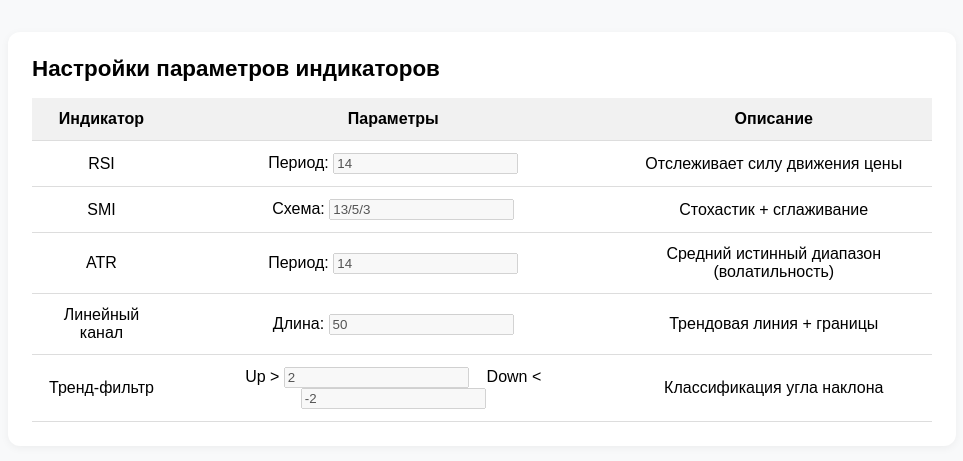
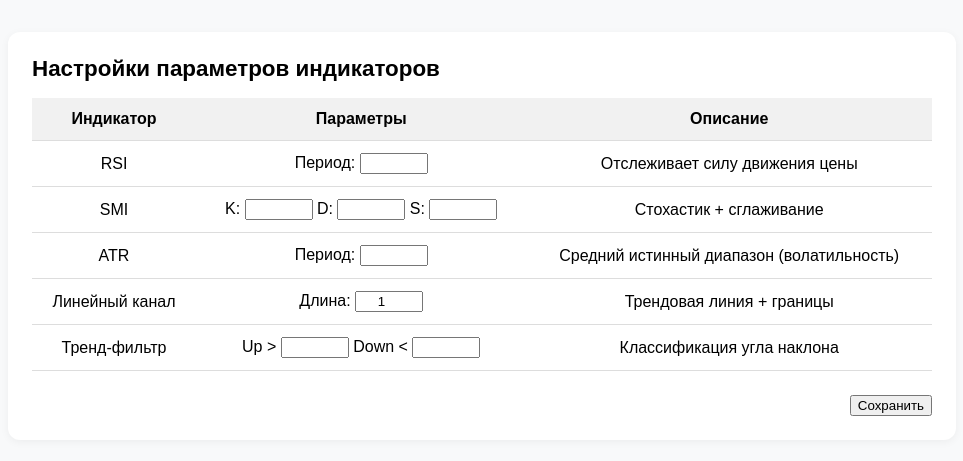
Before and after one commit to wingsofphoenix2013/trading-platform, a FastAPI app: template web/templates/indicators_param.html in a window 1280 px wide. Shown: the top 461 px of the page, without its empty margins (158-1121 px from the left). Run offline with FastAPI, Linux system fonts and the light colour scheme; the template is opened without the code that fills it: most values are stand-ins (such as "Sample title", 1, 10 or a date in 2020).

Commit message:
Форма настроек индикаторов и обработка POST-запроса

```diff
--- a/web/templates/indicators_param.html
+++ b/web/templates/indicators_param.html
@@ -1,4 +1,4 @@
-<!-- indicators_param.html — Страница настройки параметров индикаторов -->
+<!-- indicators_param.html — Страница настройки параметров индикаторов с формой -->
 <!DOCTYPE html>
 <html lang="ru">
 <head>
@@ -11,12 +11,15 @@
         th, td { padding: 0.75rem; border-bottom: 1px solid #ddd; text-align: center; }
         th { background: #f1f1f1; font-weight: 600; }
         .title { margin-bottom: 1rem; font-size: 1.4rem; font-weight: bold; }
+        .submit-row { text-align: right; margin-top: 1.5rem; }
+        input[type=number], input[type=text] { width: 60px; text-align: center; }
     </style>
 </head>
 <body>
 <div class="card">
     <div class="title">Настройки параметров индикаторов</div>
 
+    <form method="post" action="/indicators/settings">
         <table>
             <thead>
                 <tr>
@@ -28,35 +31,43 @@
             <tbody>
                 <tr>
                     <td>RSI</td>
-                <td>Период: <input type="number" value="14" disabled></td>
+                    <td>Период: <input type="number" name="rsi_period" value="{{ settings['rsi']['period'] if settings.get('rsi') else 14 }}"></td>
                     <td>Отслеживает силу движения цены</td>
                 </tr>
                 <tr>
                     <td>SMI</td>
-                <td>Схема: <input type="text" value="13/5/3" disabled></td>
+                    <td>
+                        K: <input type="number" name="smi_k" value="{{ settings['smi']['k'] if settings.get('smi') else 13 }}">
+                        D: <input type="number" name="smi_d" value="{{ settings['smi']['d'] if settings.get('smi') else 5 }}">
+                        S: <input type="number" name="smi_s" value="{{ settings['smi']['s'] if settings.get('smi') else 3 }}">
+                    </td>
                     <td>Стохастик + сглаживание</td>
                 </tr>
                 <tr>
                     <td>ATR</td>
-                <td>Период: <input type="number" value="14" disabled></td>
+                    <td>Период: <input type="number" name="atr_period" value="{{ settings['atr']['period'] if settings.get('atr') else 14 }}"></td>
                     <td>Средний истинный диапазон (волатильность)</td>
                 </tr>
                 <tr>
                     <td>Линейный канал</td>
-                <td>Длина: <input type="number" value="50" disabled></td>
+                    <td>Длина: <input type="number" name="lr_length" value="{{ settings['lr']['length'] if settings.get('lr') else 50 }}"></td>
                     <td>Трендовая линия + границы</td>
                 </tr>
                 <tr>
                     <td>Тренд-фильтр</td>
                     <td>
-                    Up > <input type="number" value="2" step="0.1" disabled>
-                    &nbsp;&nbsp;
-                    Down < <input type="number" value="-2" step="0.1" disabled>
+                        Up > <input type="number" name="lr_angle_up" step="0.1" value="{{ settings['lr']['angle_up'] if settings.get('lr') else 2 }}">
+                        Down < <input type="number" name="lr_angle_down" step="0.1" value="{{ settings['lr']['angle_down'] if settings.get('lr') else -2 }}">
                     </td>
                     <td>Классификация угла наклона</td>
                 </tr>
             </tbody>
         </table>
+
+        <div class="submit-row">
+            <button type="submit">Сохранить</button>
+        </div>
+    </form>
 </div>
 </body>
 </html>
--- a/web/web_main.py
+++ b/web/web_main.py
@@ -454,3 +454,39 @@ async def indicators_main_page(request: Request, symbol: str = None):
 @app.get("/indicators/settings", response_class=HTMLResponse)
 async def indicators_param_page(request: Request):
     return templates.TemplateResponse("indicators_param.html", {"request": request})
+# 21. Обновление параметров индикаторов
+@app.post("/indicators/settings", response_class=HTMLResponse)
+async def update_indicator_settings(
+    request: Request,
+    rsi_period: int = Form(...),
+    smi_k: int = Form(...),
+    smi_d: int = Form(...),
+    smi_s: int = Form(...),
+    atr_period: int = Form(...),
+    lr_length: int = Form(...),
+    lr_angle_up: float = Form(...),
+    lr_angle_down: float = Form(...)
+):
+    values = {
+        "rsi": {"period": rsi_period},
+        "smi": {"k": smi_k, "d": smi_d, "s": smi_s},
+        "atr": {"period": atr_period},
+        "lr": {
+            "length": lr_length,
+            "angle_up": lr_angle_up,
+            "angle_down": lr_angle_down
+        }
+    }
+
+    conn = await get_db()
+    for indicator, params in values.items():
+        for param, value in params.items():
+            await conn.execute("""
+                INSERT INTO indicator_settings (indicator, param, value)
+                VALUES ($1, $2, $3)
+                ON CONFLICT (indicator, param)
+                DO UPDATE SET value = EXCLUDED.value
+            """, indicator, param, str(value))
+    await conn.close()
+
+    return RedirectResponse("/indicators/settings", status_code=303)
```
Lines whose indentation alone changed are shown as unchanged.
